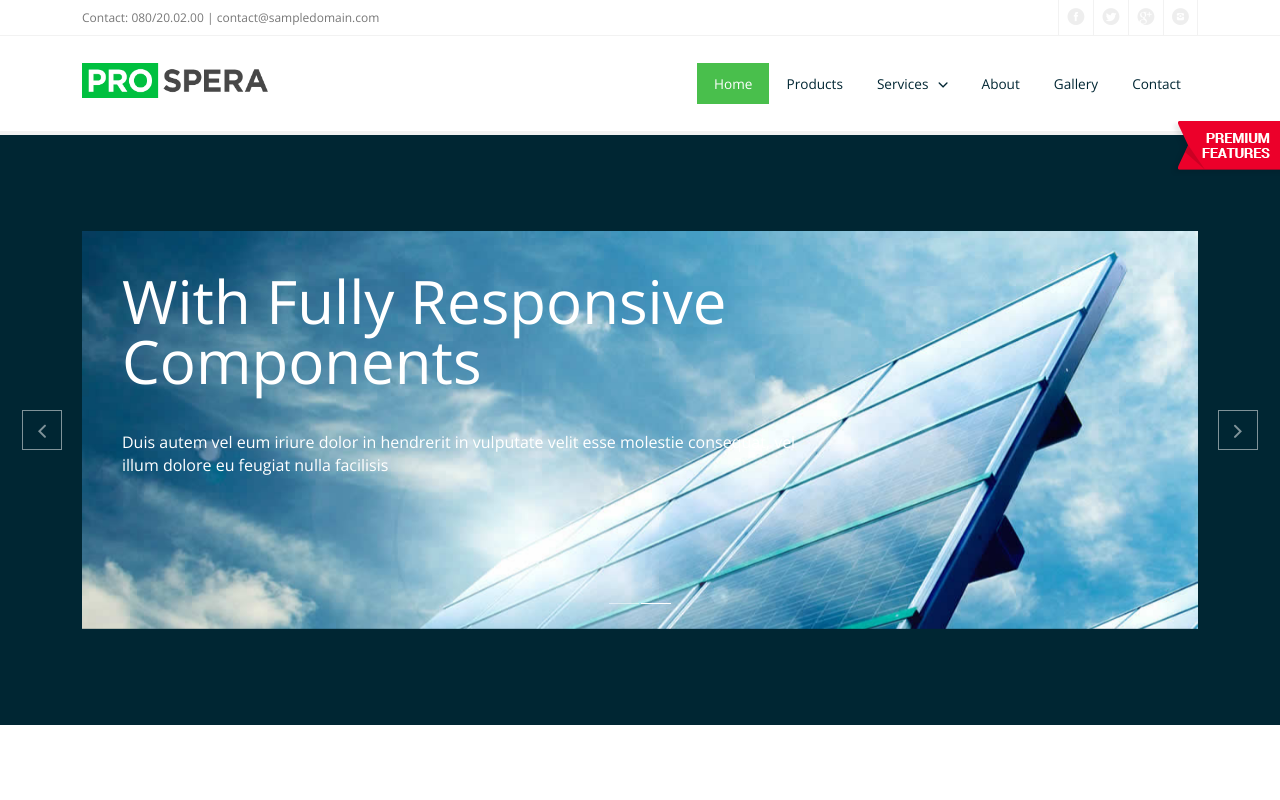
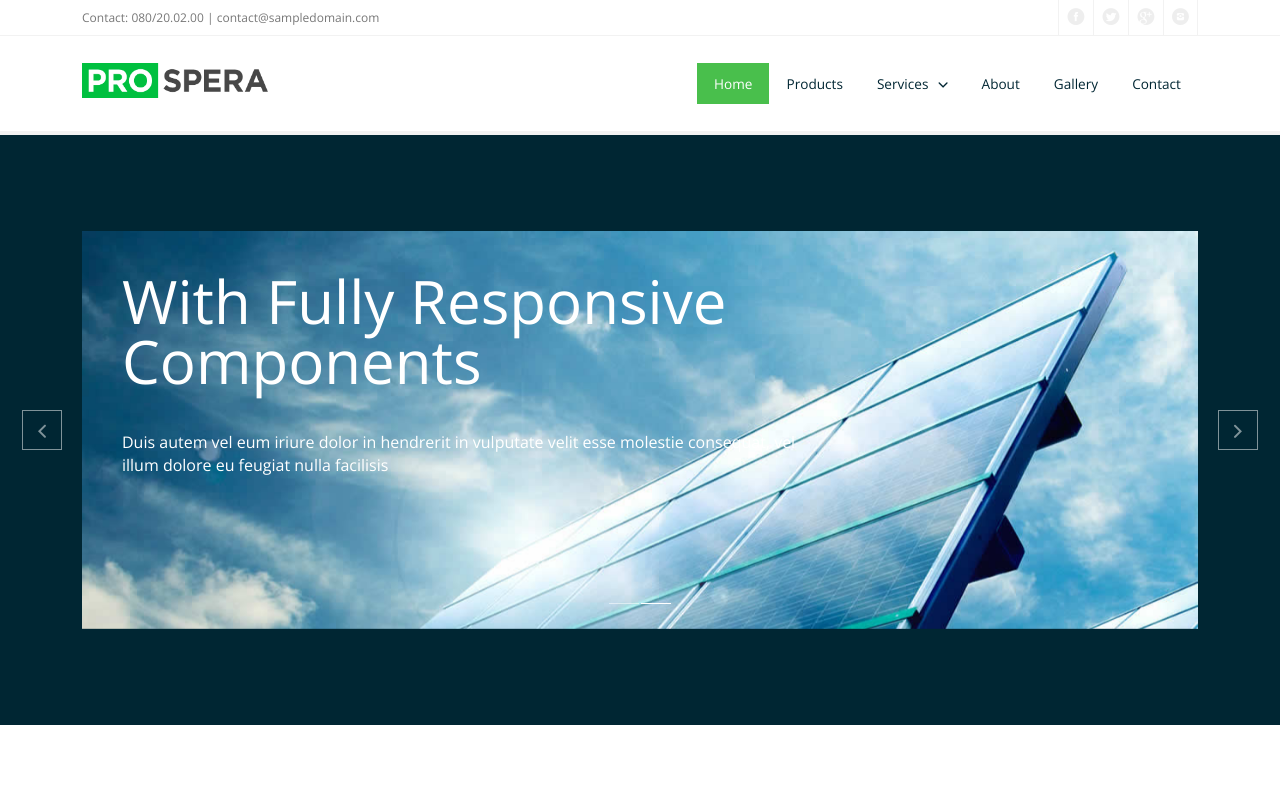
Before and after one commit to gydee72/bio, a plain HTML site: page index.html in a window 1280 px wide. Shown: the top 800 px of the page. Drawn offline with nearby package versions, Linux system fonts and the light colour scheme.

Commit message:
Update index.html

```diff
--- a/index.html
+++ b/index.html
@@ -18,9 +18,7 @@
   </head>
 
   <body class="size-1140">
-  	<!-- PREMIUM FEATURES BUTTON -->
-  	<a target="_blank" class="hide-s" href="../template/prospera-premium-responsive-business-template/" style="position:fixed;top:120px;right:-14px;z-index:10;"><img src="img/premium-features.png" alt=""></a>
-    <!-- HEADER -->
+
     <header role="banner">
       <!-- Top Bar -->
       <div class="top-bar background-white">
```
